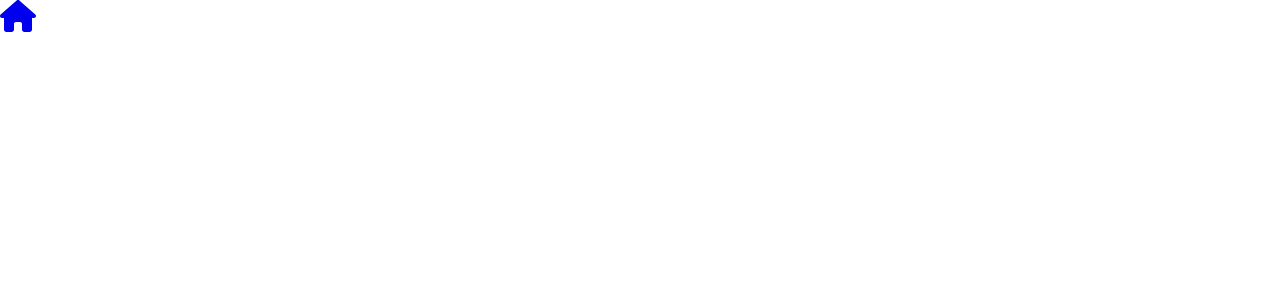
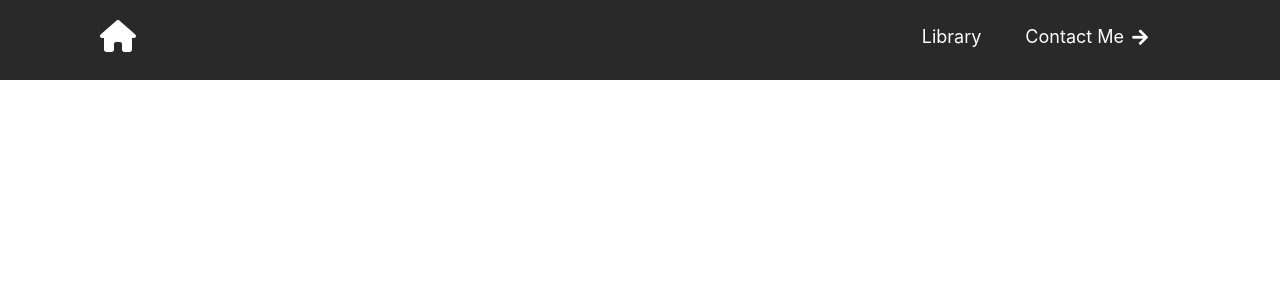
Before and after one commit to jandos0492/manamusic2, a React (Create React App) app in the folder frontend/: page / in a window 1280 px wide. Shown: the top 300 px of the page. Built offline with nearby package versions, Linux system fonts and the light colour scheme.

Commit message:
Finished with the Navbar component

```diff
--- a/frontend/public/index.html
+++ b/frontend/public/index.html
@@ -1,19 +1,17 @@
 <!DOCTYPE html>
 <html lang="en">
+
 <head>
   <meta charset="utf-8" />
-    <link rel="icon" href="%PUBLIC_URL%/favicon.ico" />
-    <meta name="viewport" content="width=device-width, initial-scale=1" />
+  <meta name="viewport" content="width=device-width, initial-scale=1, height=device-height" />
   <meta name="theme-color" content="#000000" />
-    <meta
-      name="description"
-      content="Web site created using create-react-app"
-    />
-    <link rel="apple-touch-icon" href="%PUBLIC_URL%/logo192.png" />
-    <title>Manamusic</title>
+  <link rel="stylesheet" href="https://cdnjs.cloudflare.com/ajax/libs/font-awesome/5.15.1/css/all.min.css" />
+
+  <title>%REACT_APP_TITLE%</title>
 </head>
+
 <body>
-    <noscript>You need to enable JavaScript to run this app.</noscript>
   <div id="root"></div>
 </body>
+
 </html>
--- a/frontend/src/components/Navbar/Navbar.css
+++ b/frontend/src/components/Navbar/Navbar.css
@@ -0,0 +1,153 @@
+body,
+html {
+  margin: 0;
+  padding: 0;
+  box-sizing: border-box;
+}
+
+*,
+*::before,
+*::after {
+  box-sizing: inherit;
+}
+
+header {
+  padding: 0 80px;
+  background-color:  #292929;
+  position: sticky;
+  top: 0;
+  height: 80px;
+  z-index: 10;
+}
+
+.container {
+  width: 100%;
+  margin: 0 auto;
+  padding: 1.25rem;
+  display: flex;
+  flex-wrap: wrap;
+  align-items: center;
+  justify-content: space-between;
+}
+
+.link {
+  display: inline-flex;
+  align-items: center;
+  border: 0;
+  padding: 0.25rem 0.75rem;
+  font-size: 18px;
+}
+
+.link:hover {
+  background-color: #4a5568;
+}
+
+.link,
+nav a {
+  color: #ffffff;
+}
+
+nav {
+  display: flex;
+  flex-wrap: wrap;
+  align-items: center;
+  text-align: center;
+}
+
+nav a {
+  margin-right: 1.25rem;
+  text-decoration: none;
+}
+
+.home-icon {
+  color: #ffffff;
+}
+
+.contact {
+  display: inline-flex;
+  align-items: center;
+  border: 0;
+  padding: 0.25rem 0.75rem;
+  border-radius: 0.375rem;
+  text-decoration: none;
+}
+
+.contact i {
+  width: 1rem;
+  height: 1rem;
+  margin-left: 0.5rem;
+}
+
+.hamburger-menu {
+  display: none;
+  border: none;
+  background: none;
+  outline: none;
+  color: #fff;
+  font-size: 2rem;
+  cursor: pointer;
+}
+
+.mobile-nav {
+  display: none;
+  position: fixed;
+  top: 80px;
+  right: 0;
+  background-color: #292929;
+  width: 200px;
+  height: calc(100% - 80px);
+  flex-direction: column;
+  align-items: flex-start;
+  padding: 1rem;
+  overflow-y: auto;
+}
+
+.mobile-nav a {
+  color: #fff;
+  text-decoration: none;
+  margin-bottom: 1rem;
+}
+
+@media screen and (max-width: 768px) {
+  .hamburger-menu {
+    display: block;
+  }
+
+  nav {
+    display: none;
+  }
+
+  .mobile-nav {
+    display: flex;
+  }
+}
+
+@media screen and (max-width: 400px) {
+  .title-font {
+    font-size: 20px;
+  }
+
+  header {
+    padding: 0 10px;
+    /* reduce the padding */
+    background-color: #2d3748;
+    position: sticky;
+    top: 0;
+    height: 80px;
+    z-index: 10;
+  }
+}
+
+@media screen and (min-width: 769px) {
+  .hamburger-menu {
+    display: none;
+  }
+
+  nav {
+    display: flex;
+  }
+
+  .mobile-nav {
+    display: none;
+  }
+}
--- a/frontend/src/components/Navbar/index.js
+++ b/frontend/src/components/Navbar/index.js
@@ -1,7 +1,7 @@
 import React, { useState, useEffect, useRef } from "react";
 import { Link } from "react-router-dom";
 import { FontAwesomeIcon } from "@fortawesome/react-fontawesome";
-import { faHouse } from "@fortawesome/free-solid-svg-icons";
+import { faHouse as farFaHouse } from "@fortawesome/free-solid-svg-icons";
 import "./Navbar.css";
 
 const Navbar = () => {
@@ -57,9 +57,37 @@ const Navbar = () => {
   return (
     <header>
       <div className="container">
-        <Link to="/">
-          <FontAwesomeIcon icon={faHouse} size={iconSize} />
+        <Link className="home-icon" to="/">
+          <FontAwesomeIcon icon={farFaHouse} size={iconSize} />
         </Link>
+        {isMobile ? (
+          <div ref={menuRef}>
+            <button className="hamburger-menu" onClick={toggleMenu}>
+              <i className="fas fa-bars"></i>
+            </button>
+            {isMenuOpen && (
+              <nav className="mobile-nav">
+                <Link to="/library" className="link" onClick={toggleMenu}>
+                  Library
+                </Link>
+                <Link to="/contact-me" className="contact link" onClick={toggleMenu}>
+                  Contact Me
+                  <i className="fas fa-arrow-right"></i>
+                </Link>
+              </nav>
+            )}
+          </div>
+        ) : (
+          <nav>
+            <Link to="/library" className="link">
+              Library
+            </Link>
+            <Link to="/contact-me" className="contact link">
+              Contact Me
+              <i className="fas fa-arrow-right"></i>
+            </Link>
+          </nav>
+        )}
       </div>
     </header>
   )
```
Also changed, not shown: 2 other files (tests, documents, lock files or other folders). Lines whose indentation alone changed are shown as unchanged.
